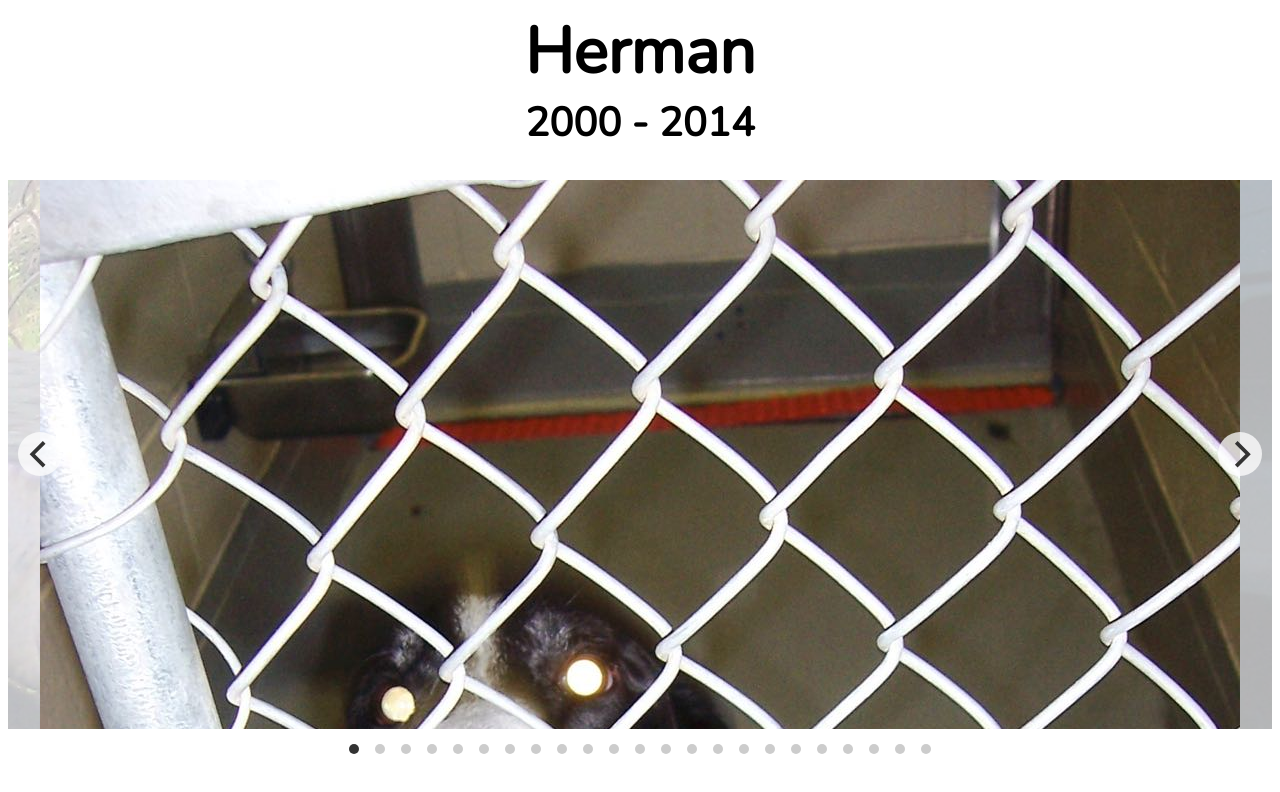
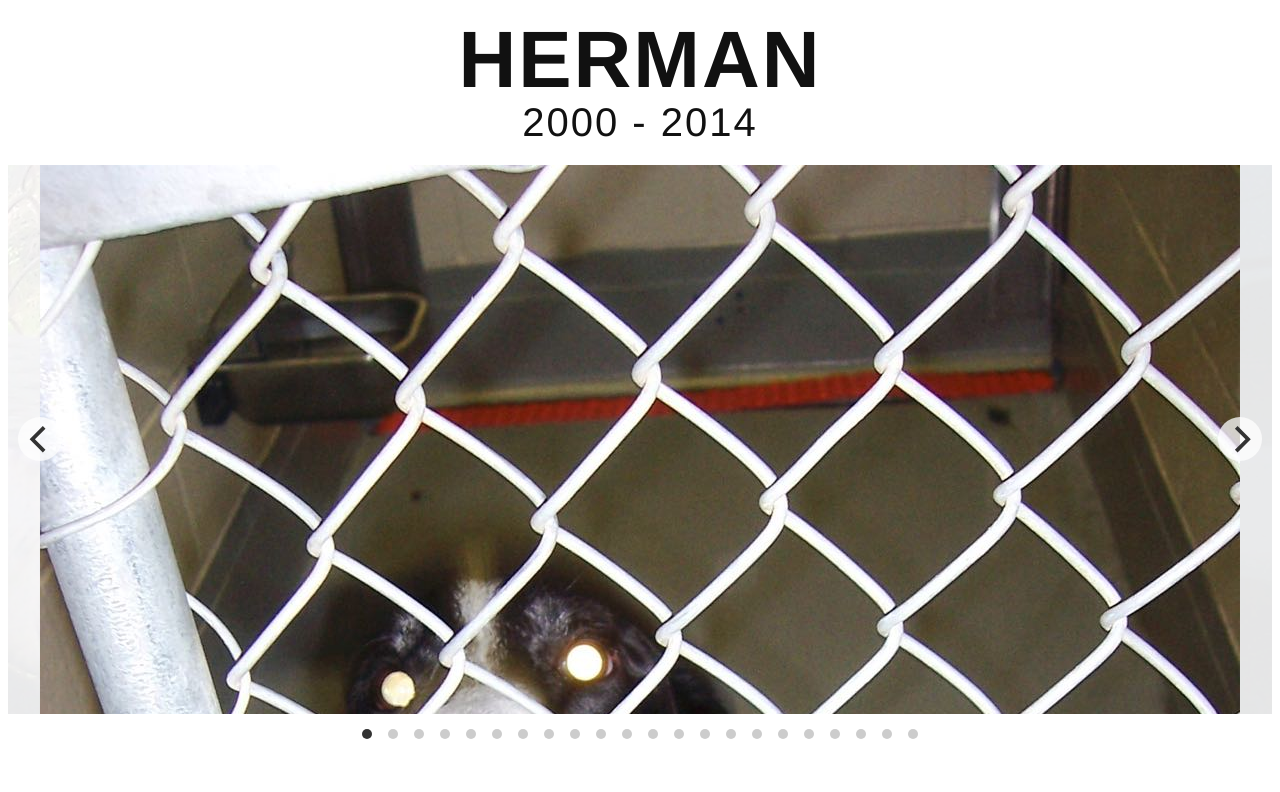
Before and after one commit to bullcitydave/herman, a plain HTML site: page index.html in a window 1280 px wide. Drawn offline with nearby package versions, Linux system fonts and the light colour scheme.

Commit message:
More styling changes

```diff
--- a/index.html
+++ b/index.html
@@ -10,10 +10,10 @@ display: none;
 height: 70%;
 }
 .gallery-cell {
-  transition: opacity 0.7s;
+  transition: opacity 0.8s;
 }
 .gallery-cell:not(.is-selected) {
-  opacity: 0.3;
+  opacity: 0.1;
 }
 
   .gallery-cell img
@@ -23,12 +23,19 @@ height: 70%;
   }
 
 
+header {
+  color: #111;
+}
 
 h1 {
-  font-size: 4.0em;
+  font-size: 5em;
+  font-weight: 700;
+  line-height: 1em;
+  text-transform: uppercase;
 }
 h3 {
   font-size: 2.5em;
+  font-weight: 100;
 }
 
 
@@ -42,7 +49,8 @@ h3 {
 
 header {
   text-align: center;
-  margin-bottom: 30px;
+  margin: 20px;
+  letter-spacing: 2px;
 }
 
 
@@ -71,7 +79,6 @@ header {
   <div class="gallery-cell"><img src="images/Herman%20Top%20-%2014.jpg"></div>
   <div class="gallery-cell"><img src="images/Herman%20Top%20-%2015.jpg"></div>
   <div class="gallery-cell"><img src="images/Herman%20Top%20-%2016.jpg"></div>
-  <div class="gallery-cell"><img src="images/Herman%20Top%20-%2017.jpg"></div>
   <div class="gallery-cell"><img src="images/Herman%20Top%20-%2018.jpg"></div>
   <div class="gallery-cell"><img src="images/Herman%20Top%20-%2019.jpg"></div>
   <div class="gallery-cell"><img src="images/Herman%20Top%20-%2020.jpg"></div>
```
Also changed, not shown: css/main.css, images/Herman Top - 17.jpg (deleted).
